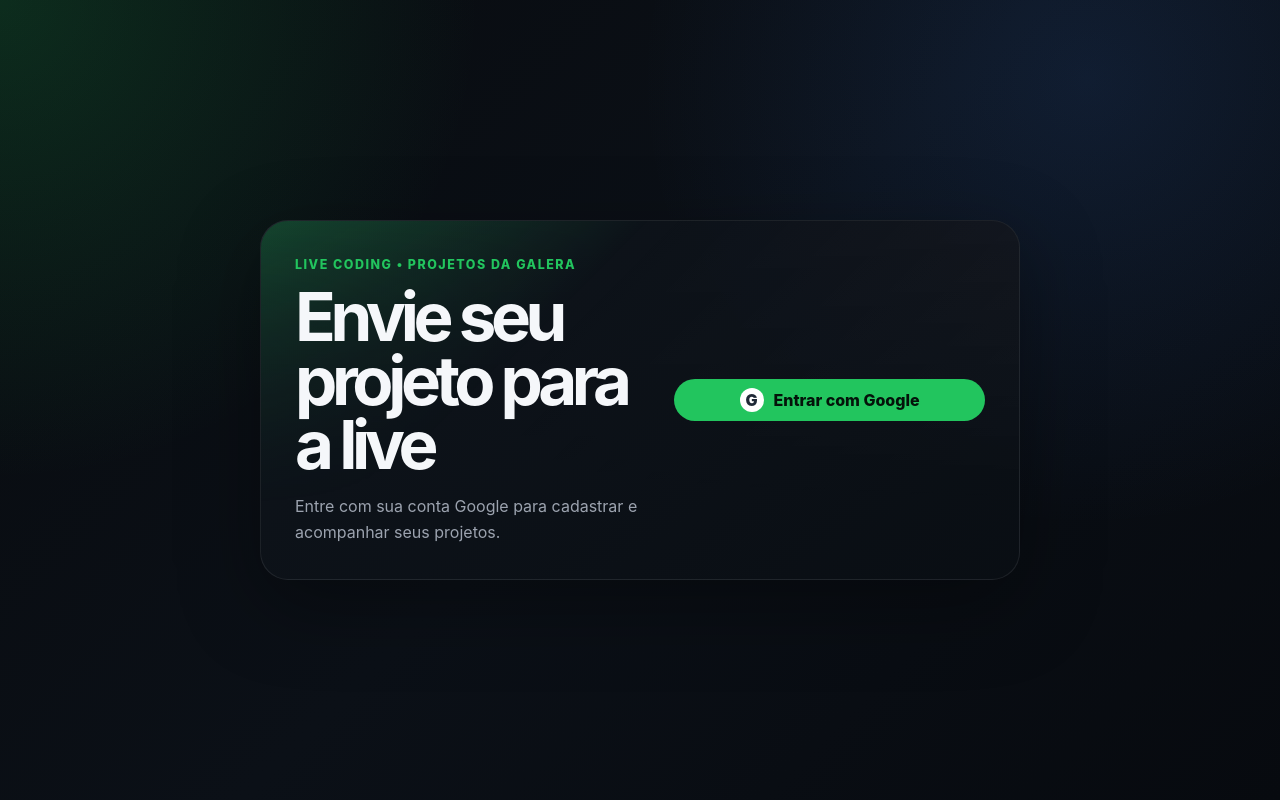
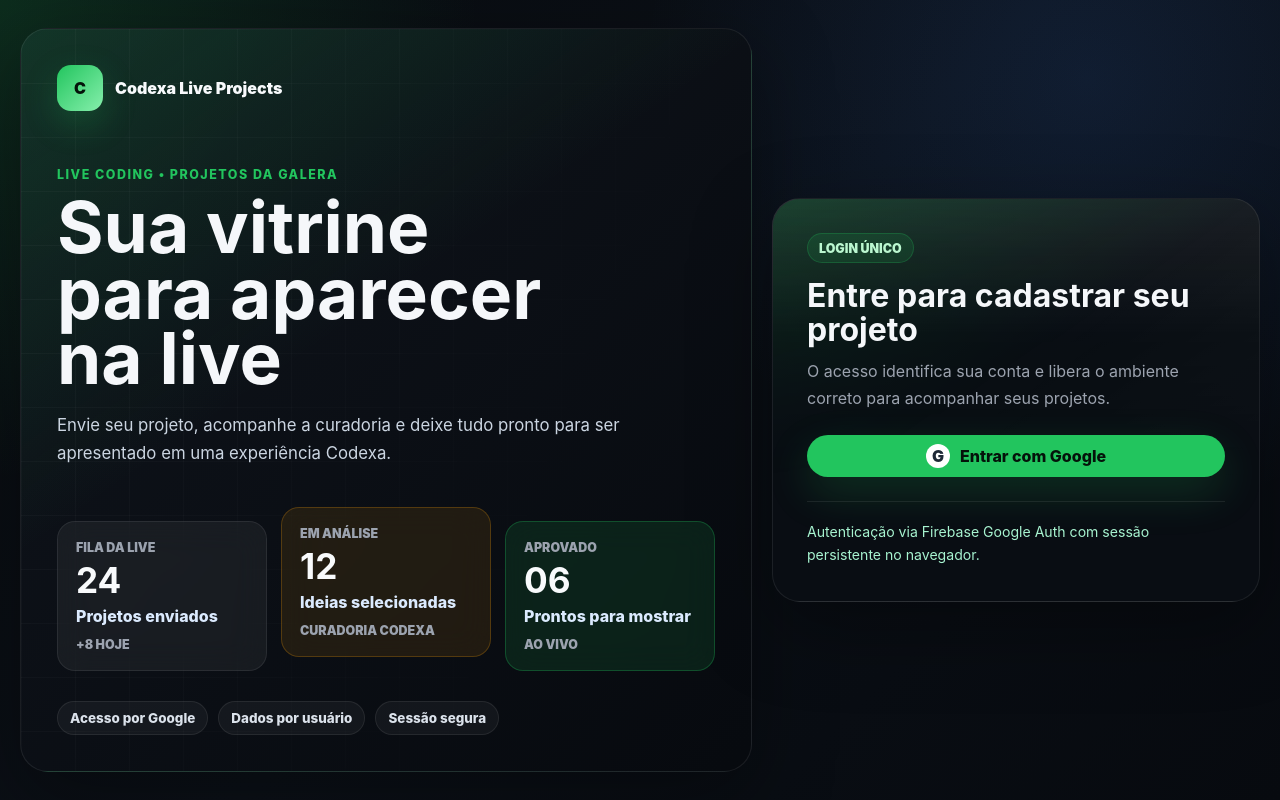
Before and after one commit to mateusdesenv/codexa-live-projects, a React (Vite) app: page / in a window 1280 px wide. Built offline with nearby package versions, Linux system fonts and the light colour scheme; no server answers.

Commit message:
feat: atualizar tela de login

```diff
--- a/src/pages/Login.jsx
+++ b/src/pages/Login.jsx
@@ -1,6 +1,27 @@
 import { useEffect, useState } from 'react';
 import { useNavigate } from 'react-router-dom';
 import { getUserName, isAdminUser, signInWithGoogle } from '../services/firebase.js';
+
+const queueCards = [
+  {
+    label: 'Fila da live',
+    title: 'Projetos enviados',
+    value: '24',
+    meta: '+8 hoje'
+  },
+  {
+    label: 'Em análise',
+    title: 'Ideias selecionadas',
+    value: '12',
+    meta: 'curadoria Codexa'
+  },
+  {
+    label: 'Aprovado',
+    title: 'Prontos para mostrar',
+    value: '06',
+    meta: 'ao vivo'
+  }
+];
 
 export default function Login({ user, loading }) {
   const navigate = useNavigate();
@@ -29,26 +50,66 @@
   }
 
   return (
-    <main className="auth-page">
-      <section className="auth-card auth-card-large">
-        <div className="auth-content">
+    <main className="auth-page login-page">
+      <section className="login-shell" aria-labelledby="login-title">
+        <div className="login-hero">
+          <div className="login-brand">
+            <span className="login-brand-mark">C</span>
+            <span>Codexa Live Projects</span>
+          </div>
+
+          <div className="login-copy">
             <p className="eyebrow">Live coding • Projetos da galera</p>
-          <h1>Envie seu projeto para a live</h1>
+            <h1 id="login-title" className="login-title">Sua vitrine para aparecer na live</h1>
             <p>
-            Entre com sua conta Google para cadastrar e acompanhar seus projetos.
+              Envie seu projeto, acompanhe a curadoria e deixe tudo pronto para
+              ser apresentado em uma experiência Codexa.
             </p>
           </div>
 
-        <form className="auth-form" onSubmit={handleSubmit}>
-          <button className="btn btn-primary btn-full google-btn" type="submit" disabled={loading || isSubmitting}>
+          <div className="login-preview" aria-label="Resumo dos projetos da live">
+            {queueCards.map((card, index) => (
+              <article className={`queue-card queue-card-${index + 1}`} key={card.label}>
+                <span>{card.label}</span>
+                <strong>{card.value}</strong>
+                <p>{card.title}</p>
+                <small>{card.meta}</small>
+              </article>
+            ))}
+          </div>
+
+          <div className="login-trust-row" aria-label="Benefícios do acesso">
+            <span>Acesso por Google</span>
+            <span>Dados por usuário</span>
+            <span>Sessão segura</span>
+          </div>
+        </div>
+
+        <aside className="login-panel">
+          <div className="login-panel-header">
+            <span className="panel-kicker">Login único</span>
+            <h2>Entre para cadastrar seu projeto</h2>
+            <p>
+              O acesso identifica sua conta e libera o ambiente correto para
+              acompanhar seus projetos.
+            </p>
+          </div>
+
+          <form className="auth-form login-form" onSubmit={handleSubmit}>
+            <button className="btn btn-primary btn-full google-btn login-google-btn" type="submit" disabled={loading || isSubmitting}>
               <span className="google-mark">G</span>
-            {isSubmitting ? 'Entrando...' : 'Entrar com Google'}
+              <span>{isSubmitting ? 'Entrando...' : 'Entrar com Google'}</span>
             </button>
 
             {error ? <div className="form-alert">{error}</div> : null}
 
             {user ? <span className="auth-link">Sessão ativa: {getUserName(user)}</span> : null}
           </form>
+
+          <p className="login-security-note">
+            Autenticação via Firebase Google Auth com sessão persistente no navegador.
+          </p>
+        </aside>
       </section>
     </main>
   );
--- a/src/styles.css
+++ b/src/styles.css
@@ -110,6 +110,228 @@
 .auth-form {
   position: relative;
   z-index: 1;
+}
+
+.login-page {
+  width: min(1240px, calc(100% - 32px));
+  padding: 28px 0;
+}
+
+.login-shell {
+  width: 100%;
+  min-height: calc(100vh - 56px);
+  display: grid;
+  grid-template-columns: minmax(0, 1.08fr) minmax(360px, 0.72fr);
+  align-items: stretch;
+  gap: 20px;
+}
+
+.login-hero,
+.login-panel {
+  position: relative;
+  overflow: hidden;
+  border: 1px solid var(--border);
+  border-radius: var(--radius-lg);
+  box-shadow: var(--shadow);
+}
+
+.login-hero {
+  display: grid;
+  grid-template-rows: auto 1fr auto auto;
+  gap: 30px;
+  min-height: 640px;
+  padding: 36px;
+  background:
+    linear-gradient(145deg, rgba(34, 197, 94, 0.18), transparent 42%),
+    linear-gradient(135deg, rgba(16, 21, 29, 0.96), rgba(7, 10, 15, 0.98));
+}
+
+.login-hero::before {
+  content: '';
+  position: absolute;
+  inset: 0;
+  pointer-events: none;
+  background:
+    linear-gradient(rgba(255, 255, 255, 0.035) 1px, transparent 1px),
+    linear-gradient(90deg, rgba(255, 255, 255, 0.035) 1px, transparent 1px);
+  background-size: 54px 54px;
+  mask: linear-gradient(110deg, #000 0%, transparent 82%);
+}
+
+.login-hero > *,
+.login-panel > * {
+  position: relative;
+  z-index: 1;
+}
+
+.login-brand {
+  display: inline-flex;
+  align-items: center;
+  gap: 12px;
+  color: #f8fafc;
+  font-weight: 900;
+}
+
+.login-brand-mark {
+  width: 46px;
+  height: 46px;
+  display: grid;
+  place-items: center;
+  border-radius: 14px;
+  background: linear-gradient(135deg, #22c55e, #86efac);
+  color: #04130a;
+  box-shadow: 0 12px 34px rgba(34, 197, 94, 0.24);
+}
+
+.login-copy {
+  align-self: center;
+  max-width: 680px;
+}
+
+.login-title {
+  max-width: 11ch;
+  margin-bottom: 20px;
+  font-size: 4.45rem;
+  line-height: 0.92;
+  letter-spacing: 0;
+}
+
+.login-copy p:last-child {
+  max-width: 36rem;
+  margin-bottom: 0;
+  color: #cbd5e1;
+  font-size: 1.05rem;
+}
+
+.login-preview {
+  display: grid;
+  grid-template-columns: repeat(3, minmax(0, 1fr));
+  gap: 14px;
+  align-items: stretch;
+}
+
+.queue-card {
+  min-height: 150px;
+  display: grid;
+  grid-template-rows: auto auto 1fr auto;
+  gap: 8px;
+  padding: 18px;
+  border: 1px solid var(--border);
+  border-radius: var(--radius-md);
+  background: rgba(255, 255, 255, 0.055);
+  backdrop-filter: blur(16px);
+}
+
+.queue-card span,
+.queue-card small {
+  color: var(--muted);
+  font-size: 0.78rem;
+  font-weight: 900;
+  text-transform: uppercase;
+}
+
+.queue-card strong {
+  color: #f8fafc;
+  font-size: 2.2rem;
+  line-height: 1;
+  letter-spacing: 0;
+}
+
+.queue-card p {
+  margin-bottom: 0;
+  color: #dbeafe;
+  font-weight: 800;
+  line-height: 1.35;
+}
+
+.queue-card-2 {
+  transform: translateY(-14px);
+  border-color: rgba(245, 158, 11, 0.24);
+  background: rgba(245, 158, 11, 0.1);
+}
+
+.queue-card-3 {
+  border-color: rgba(34, 197, 94, 0.28);
+  background: rgba(34, 197, 94, 0.12);
+}
+
+.login-trust-row {
+  display: flex;
+  flex-wrap: wrap;
+  gap: 10px;
+}
+
+.login-trust-row span {
+  min-height: 34px;
+  display: inline-flex;
+  align-items: center;
+  border: 1px solid var(--border);
+  border-radius: 999px;
+  padding: 0 12px;
+  background: rgba(255, 255, 255, 0.045);
+  color: #dbe2eb;
+  font-size: 0.84rem;
+  font-weight: 800;
+}
+
+.login-panel {
+  align-self: center;
+  display: grid;
+  gap: 24px;
+  padding: 34px;
+  background:
+    linear-gradient(180deg, rgba(255, 255, 255, 0.07), transparent 34%),
+    rgba(10, 14, 20, 0.94);
+}
+
+.login-panel::before {
+  content: '';
+  position: absolute;
+  inset: -1px;
+  pointer-events: none;
+  background: linear-gradient(145deg, rgba(34, 197, 94, 0.22), transparent 46%, rgba(255, 255, 255, 0.08));
+  mask: linear-gradient(#000, transparent 18rem);
+}
+
+.panel-kicker {
+  display: inline-flex;
+  align-items: center;
+  min-height: 30px;
+  margin-bottom: 16px;
+  border: 1px solid rgba(34, 197, 94, 0.24);
+  border-radius: 999px;
+  padding: 0 11px;
+  color: #bbf7d0;
+  background: var(--primary-soft);
+  font-size: 0.78rem;
+  font-weight: 900;
+  text-transform: uppercase;
+}
+
+.login-panel h2 {
+  margin-bottom: 12px;
+  font-size: 2rem;
+  line-height: 1.05;
+  letter-spacing: 0;
+}
+
+.login-panel p {
+  margin-bottom: 0;
+}
+
+.login-google-btn {
+  min-height: 54px;
+  justify-content: center;
+  gap: 12px;
+  padding: 0 22px;
+  box-shadow: 0 16px 44px rgba(34, 197, 94, 0.2);
+}
+
+.login-security-note {
+  border-top: 1px solid var(--border);
+  padding-top: 18px;
+  color: #a7f3d0;
+  font-size: 0.88rem;
 }
 
 .eyebrow {
@@ -667,8 +889,26 @@
 @media (max-width: 920px) {
   .auth-card-large,
   .dashboard-grid,
-  .app-header {
+  .app-header,
+  .login-shell {
     grid-template-columns: 1fr;
+  }
+
+  .login-shell {
+    min-height: auto;
+  }
+
+  .login-hero {
+    min-height: auto;
+  }
+
+  .login-title {
+    max-width: 13ch;
+    font-size: 3.45rem;
+  }
+
+  .login-panel {
+    align-self: stretch;
   }
 
   .app-header {
@@ -692,9 +932,52 @@
   }
 
   .auth-card,
-  .panel {
+  .panel,
+  .login-hero,
+  .login-panel {
     padding: 20px;
     border-radius: 22px;
+  }
+
+  .login-page {
+    padding: 10px 0;
+  }
+
+  .login-shell {
+    gap: 12px;
+  }
+
+  .login-brand {
+    align-items: flex-start;
+  }
+
+  .login-brand-mark {
+    width: 40px;
+    height: 40px;
+    border-radius: 12px;
+    flex: 0 0 auto;
+  }
+
+  .login-title {
+    max-width: 12ch;
+    font-size: 2.65rem;
+    line-height: 0.98;
+  }
+
+  .login-copy p:last-child {
+    font-size: 0.98rem;
+  }
+
+  .login-preview {
+    grid-template-columns: 1fr;
+  }
+
+  .queue-card {
+    min-height: 116px;
+  }
+
+  .queue-card-2 {
+    transform: none;
   }
 
   .form-grid,
```
Lines whose indentation alone changed are shown as unchanged.
